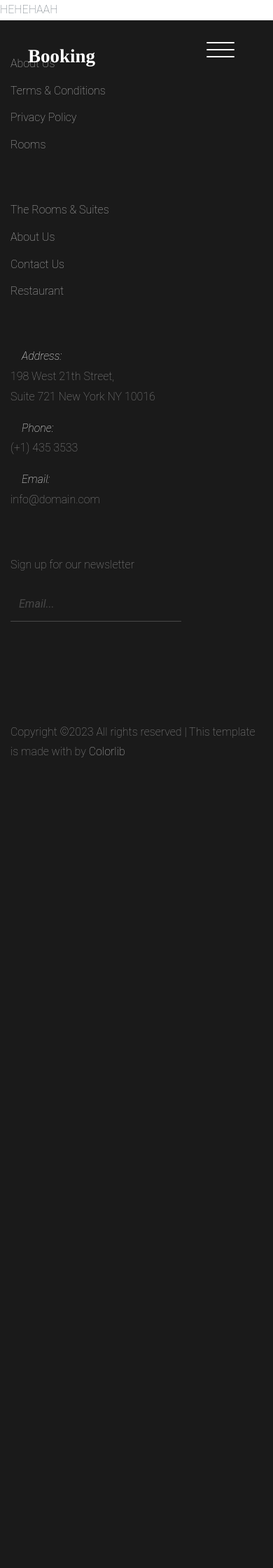
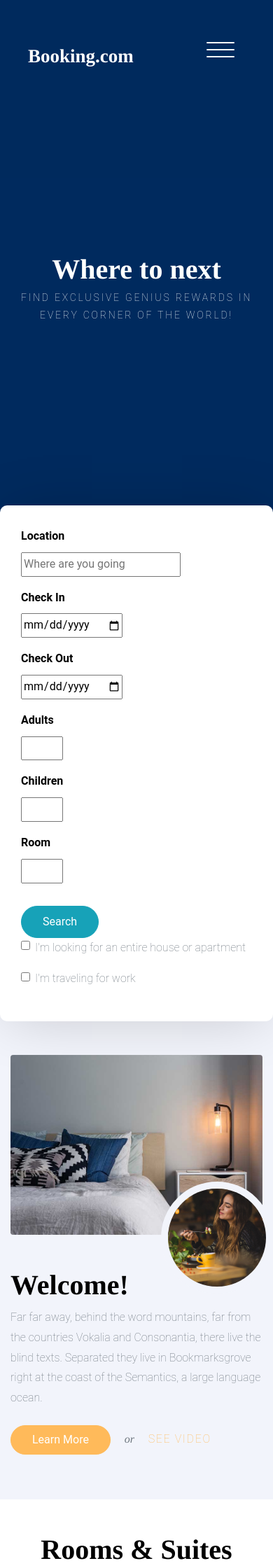
Before and after one commit to HTTT-DA/booking, a Node server app: template only-rdbms/src/views/index.hbs in a window 390 px wide. Shown: the top 2240 px of the page at 70% size. Before the commit the page ends 1082 px from the top, so only its background shows below. Run offline with Node 20, Linux system fonts and the light colour scheme; the template is opened without the code that fills it, so the values that code supplies are empty.

Commit message:
only-rdbms: property detail (5%)

```diff
--- a/multi-dbms/src/config/connect-to-mssql.js
+++ b/multi-dbms/src/config/connect-to-mssql.js
@@ -1,5 +1,6 @@
 const sql = require('mssql');
 
+// Khoa: DESKTOP-G51F95O
 const config = {
     user: 'sa',
     password: '1',
--- a/only-rdbms/src/app.js
+++ b/only-rdbms/src/app.js
@@ -1,20 +1,16 @@
 const createError = require('http-errors');
 const express = require('express');
-const session = require("express-session");
 const path = require('path');
 const cookieParser = require('cookie-parser');
 const logger = require('morgan');
 const cors = require('cors');
-
+const app = express();
 const indexRouter = require('./router');
-
-const app = express();
+const propertyRouter = require('./components/property/router');
 
 app.use(express.static(__dirname + '/public'));
 app.set('views', [path.join(__dirname, 'views'), path.join(__dirname, "components")]);
 app.set('view engine', 'hbs');
-
-
 app.use(logger('dev'));
 app.use(express.json());
 app.use(express.urlencoded({ extended: false }));
@@ -23,6 +19,7 @@
 app.use(cors());
 
 app.use('/', indexRouter);
+app.use('/property', propertyRouter);
 
 // catch 404 and forward to error handler
 app.use(function(req, res, next) {
--- /dev/null
+++ b/only-rdbms/src/components/property/router.js
@@ -0,0 +1,6 @@
+const router = require("express").Router();
+const propertyController = require("./controller");
+
+router.get("/", propertyController.getAllProperty);
+
+module.exports = router;
--- a/only-rdbms/src/components/user/user-router.js
+++ /dev/null
@@ -1,6 +0,0 @@
-const router = require("express").Router();
-const userController = require("./user-controller");
-
-router.get("/", userController.hello);
-
-module.exports = router;
--- a/only-rdbms/src/config/connect-to-mssql.js
+++ b/only-rdbms/src/config/connect-to-mssql.js
@@ -1,5 +1,6 @@
 const sql = require('mssql');
 
+// Khoa: DESKTOP-G51F95O
 const config = {
     user: 'sa',
     password: '1',
@@ -14,7 +15,6 @@
 const poolPromise = new sql.ConnectionPool(config)
     .connect()
     .then(pool => {
-        console.log('Connected to MSSQL');
         return pool;
     })
     .catch(err => console.log('Database connection failed!', err));
--- a/only-rdbms/src/views/index.hbs
+++ b/only-rdbms/src/views/index.hbs
@@ -1 +1,65 @@
-<section>HEHEHAAH</section>
+<section class="py-5 bg-light">
+	<div class="container">
+		<div class="row align-items-center">
+			<div class="col-md-12 col-lg-7 ml-auto order-lg-2 position-relative mb-5" data-aos="fade-up">
+				<figure class="img-absolute">
+					<img src="/img/food-1.jpg" alt="Image" class="img-fluid">
+				</figure>
+				<img src="/img/img_1.jpg" alt="Image" class="img-fluid rounded">
+			</div>
+			<div class="col-md-12 col-lg-4 order-lg-1" data-aos="fade-up">
+				<h2 class="heading">Welcome!</h2>
+				<p class="mb-4">Far far away, behind the word mountains, far from the countries Vokalia and Consonantia, there live the blind texts. Separated they live in Bookmarksgrove right at the coast of the Semantics, a large language ocean.</p>
+				<p><a href="#" class="btn btn-primary text-white py-2 mr-3">Learn More</a> <span class="mr-3 font-family-serif"><em>or</em></span> <a href="https://vimeo.com/channels/staffpicks/93951774"  data-fancybox class="text-uppercase letter-spacing-1">See video</a></p>
+			</div>
+		</div>
+	</div>
+</section>
+
+<section class="section">
+	<div class="container">
+		<div class="row justify-content-center text-center mb-5">
+			<div class="col-md-7">
+				<h2 class="heading" data-aos="fade-up">Rooms &amp; Suites</h2>
+				<p data-aos="fade-up" data-aos-delay="100">Far far away, behind the word mountains, far from the countries Vokalia and Consonantia, there live the blind texts. Separated they live in Bookmarksgrove right at the coast of the Semantics, a large language ocean.</p>
+			</div>
+		</div>
+		<div class="row">
+			<div class="col-md-6 col-lg-4" data-aos="fade-up">
+				<a href="#" class="room">
+					<figure class="img-wrap">
+						<img src="/img/img_1.jpg" alt="Free website template" class="img-fluid mb-3">
+					</figure>
+					<div class="p-3 text-center room-info">
+						<h2>Single Room</h2>
+						<span class="text-uppercase letter-spacing-1">90$ / per night</span>
+					</div>
+				</a>
+			</div>
+
+			<div class="col-md-6 col-lg-4" data-aos="fade-up">
+				<a href="#" class="room">
+					<figure class="img-wrap">
+						<img src="/img/img_2.jpg" alt="Free website template" class="img-fluid mb-3">
+					</figure>
+					<div class="p-3 text-center room-info">
+						<h2>Family Room</h2>
+						<span class="text-uppercase letter-spacing-1">120$ / per night</span>
+					</div>
+				</a>
+			</div>
+
+			<div class="col-md-6 col-lg-4" data-aos="fade-up">
+				<a href="#" class="room">
+					<figure class="img-wrap">
+						<img src="/img/img_3.jpg" alt="Free website template" class="img-fluid mb-3">
+					</figure>
+					<div class="p-3 text-center room-info">
+						<h2>Presidential Room</h2>
+						<span class="text-uppercase letter-spacing-1">250$ / per night</span>
+					</div>
+				</a>
+			</div>
+		</div>
+	</div>
+</section>
--- a/only-rdbms/src/views/layout.hbs
+++ b/only-rdbms/src/views/layout.hbs
@@ -20,10 +20,8 @@
 <header class="site-header js-site-header">
 	<div class="container-fluid">
 		<div class="row align-items-center">
-			<div class="col-6 col-lg-4 site-logo" data-aos="fade"><a href="#">Booking</a></div>
+			<div class="col-6 col-lg-4 site-logo" data-aos="fade"><a href="#">Booking.com</a></div>
 			<div class="col-6 col-lg-8">
-
-
 				<div class="site-menu-toggle js-site-menu-toggle"  data-aos="fade">
 					<span></span>
 					<span></span>
@@ -53,7 +51,93 @@
 		</div>
 	</div>
 </header>
-<!-- END head -->
+
+<section class="site-hero overlay" style="background-color: #004daa !important" data-stellar-background-ratio="0.5">
+	<div class="container">
+		<div class="row site-hero-inner justify-content-center align-items-center">
+			<div class="col-md-10 text-center" data-aos="fade-up">
+				<h1 class="heading">Where to next</h1>
+				<span class="custom-caption text-uppercase text-white d-block  mb-3">Find exclusive Genius rewards in every corner of the world!</span>
+			</div>
+		</div>
+	</div>
+</section>
+
+<section class="section bg-light pb-0"  >
+	<div class="container">
+		<div class="row check-availabilty" id="next">
+			<div class="block-32" data-aos="fade-up" data-aos-offset="-200">
+				<form action="#">
+					<div class="row">
+						<div class="col-md-6 mb-3 mb-lg-0 col-lg-3">
+							<label for="location" class="font-weight-bold text-black">Location</label>
+							<div class="field-icon-wrap">
+								<input type="text" placeholder="Where are you going" id="location" >
+							</div>
+						</div>
+						<div class="col-md-6 mb-3 mb-lg-0 col-lg-2">
+							<label for="checkin_date" class="font-weight-bold text-black">Check In</label>
+							<div class="field-icon-wrap">
+								<div class="icon"><span class="icon-calendar"></span></div>
+								<input type="date" id="checkin_date">
+							</div>
+						</div>
+						<div class="col-md-6 mb-3 mb-lg-0 col-lg-2">
+							<label for="checkout_date" class="font-weight-bold text-black">Check Out</label>
+							<div class="field-icon-wrap">
+								<div class="icon"><span class="icon-calendar"></span></div>
+								<input type="date" id="checkout_date">
+							</div>
+						</div>
+						<div class="col-md-6 mb-3 mb-md-0 col-lg-2">
+							<div class="row">
+								<div class="col-md-6 mb-3 mb-md-0">
+									<label for="adults" class="font-weight-bold text-black">Adults</label>
+									<div class="field-icon-wrap">
+										<input type="number" id="adults" style="width: 60px;"/>
+									</div>
+								</div>
+								<div class="col-md-6 mb-3 mb-md-0">
+									<label for="children" class="font-weight-bold text-black">Children</label>
+									<div class="field-icon-wrap">
+										<input type="number" id="children" style="width: 60px;"/>
+									</div>
+								</div>
+								<div class="col-md-6 mb-3 mb-md-0">
+									<label for="room" class="font-weight-bold text-black">Room</label>
+									<div class="field-icon-wrap">
+										<input type="number" id="room" style="width: 60px;"/>
+									</div>
+								</div>
+							</div>
+						</div>
+						<div class="col-md-6 col-lg-3 align-self-end">
+							<a class="btn btn-info" href="/property">Search</a>
+						</div>
+					</div>
+					<div class="row">
+						<div class="col-md-6 mb-3 mb-lg-0 col-lg-4">
+							<div class="form-check">
+								<input class="form-check-input" type="checkbox" value="" id="defaultCheck1">
+								<label class="form-check-label" for="defaultCheck1">
+									I'm looking for an entire house or apartment
+								</label>
+							</div>
+						</div>
+						<div class="col-md-6 mb-3 mb-lg-0 col-lg-3">
+							<div class="form-check">
+								<input class="form-check-input" type="checkbox" value="" id="defaultCheck1">
+								<label class="form-check-label" for="defaultCheck1">
+									I'm traveling for work
+								</label>
+							</div>
+						</div>
+					</div>
+				</form>
+			</div>
+		</div>
+	</div>
+</section>
 
 {{{body}}} <!-- body -->
 
@@ -95,12 +179,6 @@
 			</div>
 		</div>
 		<div class="row pt-5">
-			<p class="col-md-6 text-left">
-				<!-- Link back to Colorlib can't be removed. Template is licensed under CC BY 3.0. -->
-				Copyright &copy;<script>document.write(new Date().getFullYear());</script> All rights reserved | This template is made with <i class="icon-heart-o" aria-hidden="true"></i> by <a href="https://colorlib.com" target="_blank" >Colorlib</a>
-				<!-- Link back to Colorlib can't be removed. Template is licensed under CC BY 3.0. -->
-			</p>
-
 			<p class="col-md-6 text-right social">
 				<a href="#"><span class="fa fa-tripadvisor"></span></a>
 				<a href="#"><span class="fa fa-facebook"></span></a>
```
Also changed, not shown: only-rdbms/src/components/property/controller.js (added, +12 -0 lines), only-rdbms/src/components/property/model.js (added, +14 -0 lines), only-rdbms/src/components/property/views/property-search.hbs (added, +78 -0 lines), only-rdbms/src/components/user/user-controller.js (deleted, +0 -9 lines), only-rdbms/src/components/user/user-model.js (deleted, +0 -17 lines), only-rdbms/src/router/index.js (+2 -11 lines).
